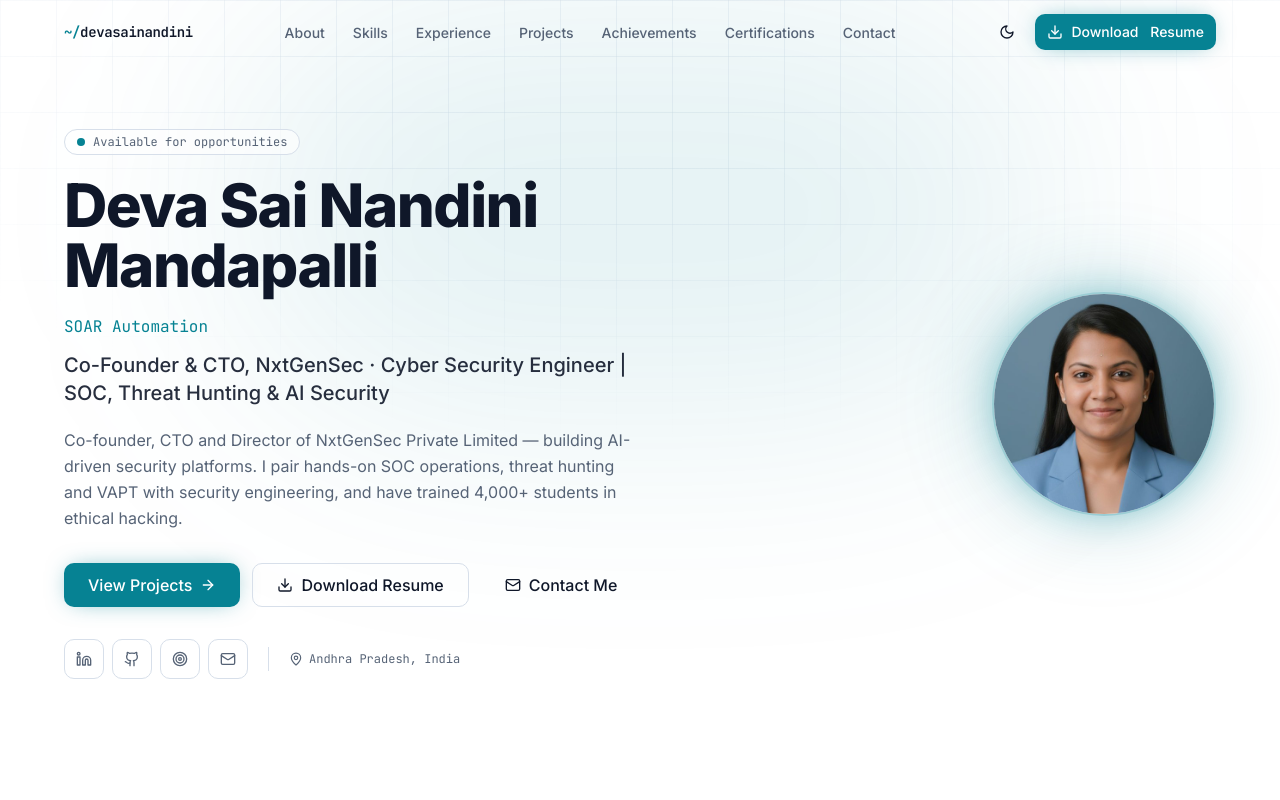
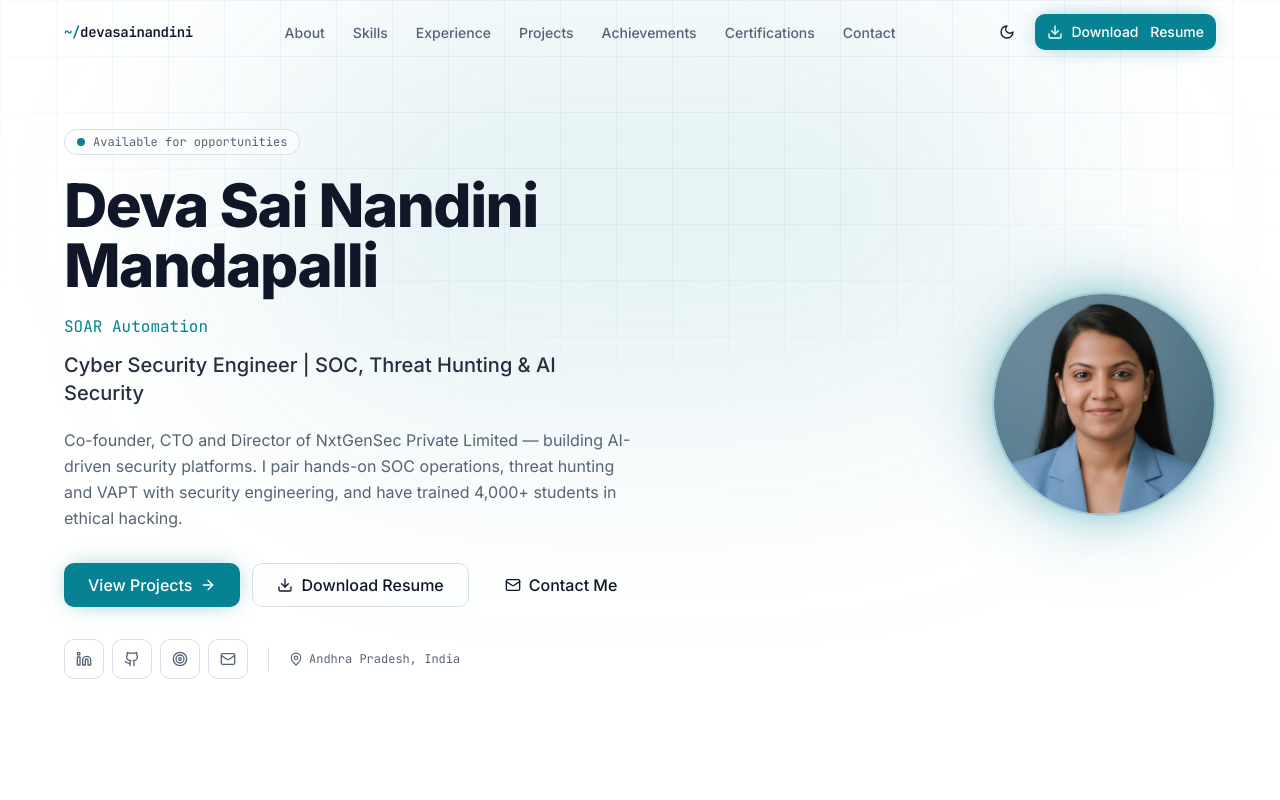
Before and after one commit to DevaSaiNandiniMandapalli/portfolio, a React (Vite) app: page / in a window 1280 px wide. Shown: the top 800 px of the page. Built offline with nearby package versions, Linux system fonts and the light colour scheme.

Commit message:
Hero headline back to security focus; keep Co-founder/CTO in About and Experience
Co-authored-by: Lemon Code <hello@lemoncode.ai>

```diff
--- a/index.html
+++ b/index.html
@@ -6,7 +6,7 @@
     <title>Deva Sai Nandini Mandapalli — Cyber Security Engineer</title>
     <meta
       name="description"
-      content="Deva Sai Nandini Mandapalli — Co-Founder & CTO of NxtGenSec Private Limited and Cyber Security Engineer specializing in SOC operations, threat hunting, incident response and AI security."
+      content="Deva Sai Nandini Mandapalli — Cyber Security Engineer specializing in SOC operations, threat hunting, incident response and AI security. Co-founder, CTO and Director of NxtGenSec Private Limited."
     />
     <meta name="author" content="Deva Sai Nandini Mandapalli" />
     <meta name="theme-color" content="#070b14" />
@@ -18,7 +18,7 @@
     <meta property="og:title" content="Deva Sai Nandini Mandapalli — Cyber Security Engineer" />
     <meta
       property="og:description"
-      content="Co-Founder & CTO, NxtGenSec Private Limited. SOC operations, threat hunting, incident response and AI security."
+      content="SOC operations, threat hunting, incident response and AI security. Co-founder, CTO and Director of NxtGenSec Private Limited."
     />
     <meta property="og:image" content="/og-image.svg" />
     <meta property="og:site_name" content="Deva Sai Nandini Mandapalli" />
@@ -28,7 +28,7 @@
     <meta name="twitter:title" content="Deva Sai Nandini Mandapalli — Cyber Security Engineer" />
     <meta
       name="twitter:description"
-      content="Co-Founder & CTO, NxtGenSec Private Limited. SOC operations, threat hunting, incident response and AI security."
+      content="SOC operations, threat hunting, incident response and AI security. Co-founder, CTO and Director of NxtGenSec Private Limited."
     />
     <meta name="twitter:image" content="/og-image.svg" />
 
@@ -46,7 +46,7 @@
         "@context": "https://schema.org",
         "@type": "Person",
         "name": "Deva Sai Nandini Mandapalli",
-        "jobTitle": "Co-Founder & Chief Technology Officer",
+        "jobTitle": "Cyber Security Engineer",
         "description": "Cyber Security Engineer, security researcher and educator; Co-Founder, CTO and Director of NxtGenSec Private Limited.",
         "worksFor": {
           "@type": "Organization",
--- a/src/data/portfolio.ts
+++ b/src/data/portfolio.ts
@@ -62,8 +62,7 @@ export interface NavItem {
 
 export const profile = {
   name: "Deva Sai Nandini Mandapalli",
-  headline:
-    "Co-Founder & CTO, NxtGenSec · Cyber Security Engineer | SOC, Threat Hunting & AI Security",
+  headline: "Cyber Security Engineer | SOC, Threat Hunting & AI Security",
   location: "Andhra Pradesh, India",
   email: "devasainandinimandapalli@gmail.com",
   phone: "+91 9392194979",
@@ -73,13 +72,7 @@ export const profile = {
   resumeUrl: "/resume.pdf",
   intro:
     "Co-founder, CTO and Director of NxtGenSec Private Limited — building AI-driven security platforms. I pair hands-on SOC operations, threat hunting and VAPT with security engineering, and have trained 4,000+ students in ethical hacking.",
-  typingRoles: [
-    "SOC Operations",
-    "Threat Hunting",
-    "SOAR Automation",
-    "AI Security",
-    "Co-Founder & CTO",
-  ],
+  typingRoles: ["SOC Operations", "Threat Hunting", "SOAR Automation", "AI Security"],
 } as const;
 
 export const socials: SocialLink[] = [
```
